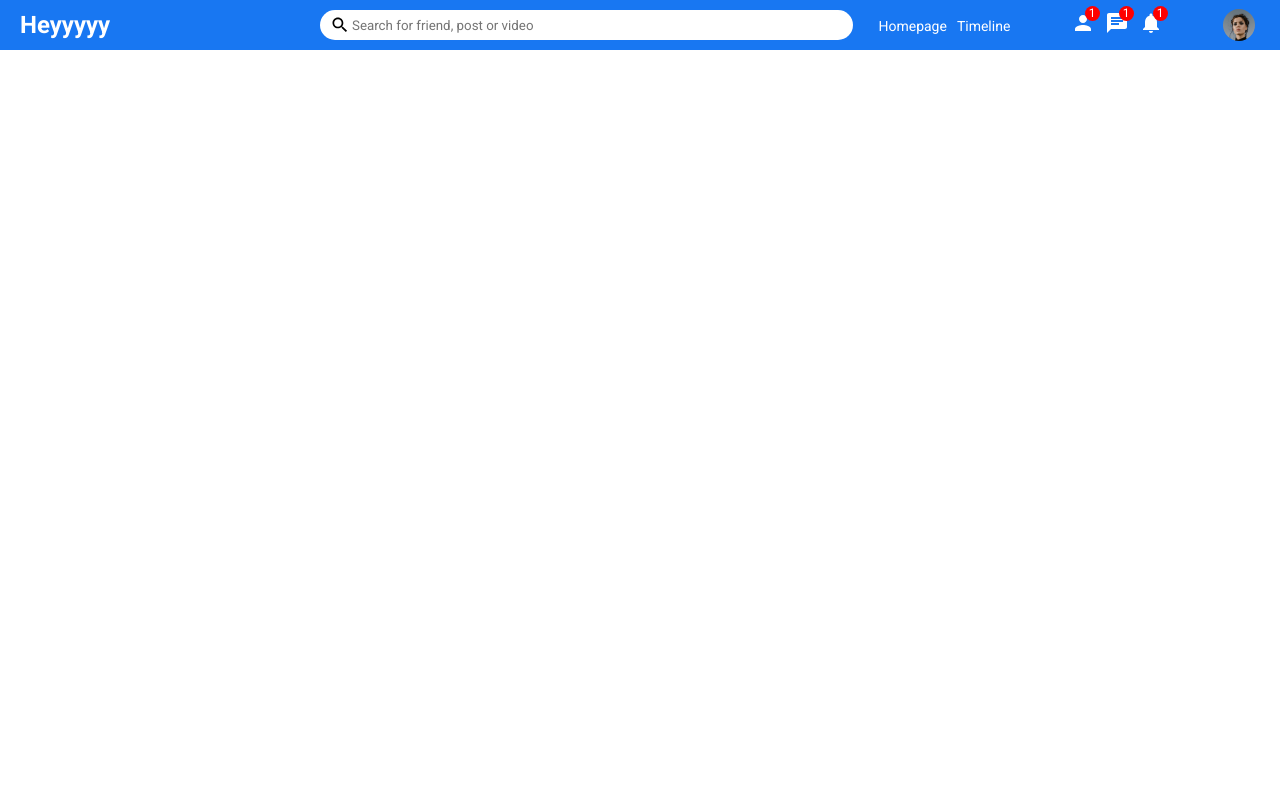
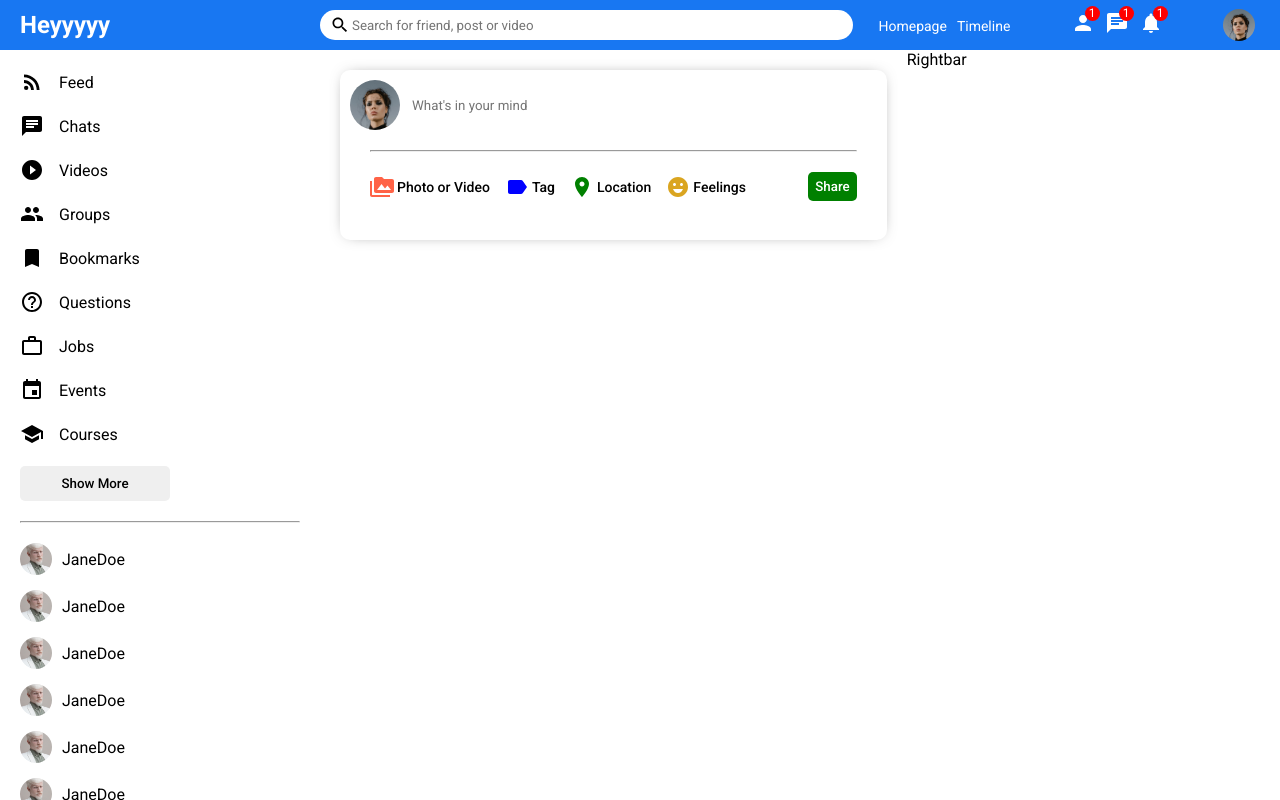
Before and after one commit to ntan1902/social-app, a React (Create React App) app: page / in a window 1280 px wide. Built offline with nearby package versions, Linux system fonts and the light colour scheme.

Commit message:
Create Sidebar and Feed

```diff
--- a/src/components/feed/Feed.jsx
+++ b/src/components/feed/Feed.jsx
@@ -0,0 +1,13 @@
+import Share from "../share/Share";
+import "./feed.css";
+function Feed() {
+  return (
+    <div className="feed">
+      <div className="feedWrapper">
+        <Share />
+      </div>
+    </div>
+  );
+}
+
+export default Feed;
--- a/src/components/feed/feed.css
+++ b/src/components/feed/feed.css
@@ -0,0 +1,7 @@
+.feed {
+  flex: 5.5;
+}
+
+.feedWrapper {
+  padding: 20px;
+}
--- /dev/null
+++ b/src/components/rightbar/Rightbar.jsx
@@ -0,0 +1,6 @@
+import "./rightbar.css";
+function Rightbar() {
+  return <div className="rightbar">Rightbar</div>;
+}
+
+export default Rightbar;
--- /dev/null
+++ b/src/components/rightbar/rightbar.css
@@ -0,0 +1,3 @@
+.rightbar {
+  flex: 3.5;
+}
--- /dev/null
+++ b/src/components/share/Share.jsx
@@ -0,0 +1,45 @@
+import { PermMedia, Label, Room, EmojiEmotions } from "@material-ui/icons";
+import React from "react";
+import "./share.css";
+
+function Share() {
+  return (
+    <div className="share">
+      <div className="shareWrapper">
+        <div className="shareTop">
+          <img className="shareProfileImg" src="/assets/person/1.jpeg" alt="" />
+          <input placeholder="What's in your mind" className="shareInput" />
+        </div>
+
+        <hr className="shareHr" />
+
+        <div className="shareBottom">
+          <div className="shareOptions">
+            <div className="shareOption">
+              <PermMedia htmlColor="tomato" className="shareIcon" />
+              <span className="shareOptionText">Photo or Video</span>
+            </div>
+
+            <div className="shareOption">
+              <Label htmlColor="blue" className="shareIcon" />
+              <span className="shareOptionText">Tag</span>
+            </div>
+
+            <div className="shareOption">
+              <Room htmlColor="green" className="shareIcon" />
+              <span className="shareOptionText">Location</span>
+            </div>
+
+            <div className="shareOption">
+              <EmojiEmotions htmlColor="goldenrod" className="shareIcon" />
+              <span className="shareOptionText">Feelings</span>
+            </div>
+          </div>
+          <button className="shareButton">Share</button>
+        </div>
+      </div>
+    </div>
+  );
+}
+
+export default Share;
--- /dev/null
+++ b/src/components/share/share.css
@@ -0,0 +1,76 @@
+.share {
+  width: 100%;
+  height: 170px;
+  border-radius: 10px;
+  -webkit-box-shadow: 0px 0px 16px -8px rgba(0, 0, 0, 0.68);
+  box-shadow: 0px 0px 16px -8px rgba(0, 0, 0, 0.68);
+}
+
+.shareWrapper {
+  padding: 10px;
+}
+
+.shareTop {
+  display: flex;
+  align-items: center;
+}
+
+.shareProfileImg {
+  width: 50px;
+  height: 50px;
+  border-radius: 50%;
+  object-fit: cover;
+  margin-right: 10px;
+}
+
+.shareInput {
+  border: none;
+  width: 80%;
+}
+
+.shareInput:focus {
+  outline: none;
+}
+
+.shareHr {
+  margin: 20px;
+}
+
+.shareBottom {
+  display: flex;
+  align-items: center;
+  justify-content: space-between;
+}
+
+.shareOptions {
+  display: flex;
+  margin-left: 20px;
+}
+
+.shareOption {
+  display: flex;
+  align-items: center;
+  margin-right: 15px;
+  cursor: pointer;
+}
+
+.shareIcon {
+  font-size: 18px;
+  margin-right: 3px;
+}
+
+.shareOptionText {
+  font-size: 14px;
+  font-weight: 500;
+}
+
+.shareButton {
+  border: none;
+  padding: 7px;
+  border-radius: 5px;
+  background-color: green;
+  font-weight: 500;
+  margin-right: 20px;
+  cursor: pointer;
+  color: white;
+}
--- /dev/null
+++ b/src/components/sidebar/Sidebar.jsx
@@ -0,0 +1,139 @@
+import "./sidebar.css";
+import {
+  Chat,
+  PlayCircleFilled,
+  RssFeed,
+  Group,
+  Bookmark,
+  HelpOutline,
+  WorkOutline,
+  Event,
+  School,
+} from "@material-ui/icons";
+
+function Sidebar() {
+  return (
+    <div className="sidebar">
+      <div className="sidebarWrapper">
+        <ul className="sidebarList">
+          <li className="sidebarListItem">
+            <RssFeed className="sidebarListItemIcon" />
+            <span className="sidebarListItemText">Feed</span>
+          </li>
+          <li className="sidebarListItem">
+            <Chat className="sidebarListItemIcon" />
+            <span className="sidebarListItemText">Chats</span>
+          </li>
+          <li className="sidebarListItem">
+            <PlayCircleFilled className="sidebarListItemIcon" />
+            <span className="sidebarListItemText">Videos</span>
+          </li>
+          <li className="sidebarListItem">
+            <Group className="sidebarListItemIcon" />
+            <span className="sidebarListItemText">Groups</span>
+          </li>
+          <li className="sidebarListItem">
+            <Bookmark className="sidebarListItemIcon" />
+            <span className="sidebarListItemText">Bookmarks</span>
+          </li>
+          <li className="sidebarListItem">
+            <HelpOutline className="sidebarListItemIcon" />
+            <span className="sidebarListItemText">Questions</span>
+          </li>
+          <li className="sidebarListItem">
+            <WorkOutline className="sidebarListItemIcon" />
+            <span className="sidebarListItemText">Jobs</span>
+          </li>
+          <li className="sidebarListItem">
+            <Event className="sidebarListItemIcon" />
+            <span className="sidebarListItemText">Events</span>
+          </li>
+          <li className="sidebarListItem">
+            <School className="sidebarListItemIcon" />
+            <span className="sidebarListItemText">Courses</span>
+          </li>
+        </ul>
+
+        <button className="sidebarButton">Show More</button>
+        <hr className="sidebarHr" />
+
+        <ul className="sidebarFriendList">
+          <li className="sidebarFriend">
+            <img
+              className="sidebarFriendImg"
+              src="/assets/person/2.jpeg"
+              alt=""
+            />
+            <span className="sidebarFriendName">JaneDoe</span>
+          </li>
+          <li className="sidebarFriend">
+            <img
+              className="sidebarFriendImg"
+              src="/assets/person/2.jpeg"
+              alt=""
+            />
+            <span className="sidebarFriendName">JaneDoe</span>
+          </li>
+          <li className="sidebarFriend">
+            <img
+              className="sidebarFriendImg"
+              src="/assets/person/2.jpeg"
+              alt=""
+            />
+            <span className="sidebarFriendName">JaneDoe</span>
+          </li>
+          <li className="sidebarFriend">
+            <img
+              className="sidebarFriendImg"
+              src="/assets/person/2.jpeg"
+              alt=""
+            />
+            <span className="sidebarFriendName">JaneDoe</span>
+          </li>
+          <li className="sidebarFriend">
+            <img
+              className="sidebarFriendImg"
+              src="/assets/person/2.jpeg"
+              alt=""
+            />
+            <span className="sidebarFriendName">JaneDoe</span>
+          </li>
+          <li className="sidebarFriend">
+            <img
+              className="sidebarFriendImg"
+              src="/assets/person/2.jpeg"
+              alt=""
+            />
+            <span className="sidebarFriendName">JaneDoe</span>
+          </li>
+          <li className="sidebarFriend">
+            <img
+              className="sidebarFriendImg"
+              src="/assets/person/2.jpeg"
+              alt=""
+            />
+            <span className="sidebarFriendName">JaneDoe</span>
+          </li>
+          <li className="sidebarFriend">
+            <img
+              className="sidebarFriendImg"
+              src="/assets/person/2.jpeg"
+              alt=""
+            />
+            <span className="sidebarFriendName">JaneDoe</span>
+          </li>
+          <li className="sidebarFriend">
+            <img
+              className="sidebarFriendImg"
+              src="/assets/person/2.jpeg"
+              alt=""
+            />
+            <span className="sidebarFriendName">JaneDoe</span>
+          </li>
+        </ul>
+      </div>
+    </div>
+  );
+}
+
+export default Sidebar;
--- /dev/null
+++ b/src/components/sidebar/sidebar.css
@@ -0,0 +1,69 @@
+.sidebar {
+  flex: 3;
+  height: calc(100vh - 50px);
+  overflow-y: scroll;
+}
+
+::-webkit-scrollbar {
+  width: 5px;
+}
+
+::-webkit-scrollbar-track {
+  background-color: #f1f1f1;
+}
+
+::-webkit-scrollbar-thumb {
+  background-color: rgb(179, 179, 179);
+}
+
+.sidebarWrapper {
+  padding: 20px;
+}
+
+.sidebarList {
+  padding: 0;
+  margin: 0;
+  list-style: none;
+}
+
+.sidebarListItem {
+  display: flex;
+  align-items: center;
+  margin-bottom: 20px;
+}
+
+.sidebarListItemIcon {
+  margin-right: 15px;
+}
+
+.sidebarButton {
+  width: 150px;
+  border: none;
+  padding: 10px;
+  border-radius: 5px;
+  font-weight: 500;
+}
+
+.sidebarHr {
+  margin: 20px 0;
+}
+
+.sidebarFriendList {
+  padding: 0;
+  margin: 0;
+  list-style: none;
+}
+
+.sidebarFriend {
+  display: flex;
+  align-items: center;
+  margin-bottom: 15px;
+}
+
+.sidebarFriendImg {
+  width: 32px;
+  height: 32px;
+  border-radius: 50%;
+  object-fit: cover;
+  margin-right: 10px;
+}
--- a/src/components/topbar/Topbar.jsx
+++ b/src/components/topbar/Topbar.jsx
@@ -1,5 +1,4 @@
 import "./topbar.css";
-import React from "react";
 import { Chat, Notifications, Person, Search } from "@material-ui/icons";
 
 function Topbar() {
--- a/src/pages/home/Home.js
+++ /dev/null
@@ -1,8 +0,0 @@
-import React from "react";
-import Topbar from "../../components/topbar/Topbar";
-
-function Home() {
-  return <Topbar />;
-}
-
-export default Home;
--- /dev/null
+++ b/src/pages/home/Home.jsx
@@ -0,0 +1,20 @@
+import Topbar from "../../components/topbar/Topbar";
+import Sidebar from "../../components/sidebar/Sidebar";
+import Feed from "../../components/feed/Feed";
+import Rightbar from "../../components/rightbar/Rightbar";
+import "./home.css";
+
+function Home() {
+  return (
+    <>
+      <Topbar />
+      <div className="homeContainer">
+        <Sidebar />
+        <Feed />
+        <Rightbar />
+      </div>
+    </>
+  );
+}
+
+export default Home;
--- a/src/pages/home/home.css
+++ b/src/pages/home/home.css
@@ -0,0 +1,4 @@
+.homeContainer {
+  display: flex;
+  width: 100%;
+}
```
